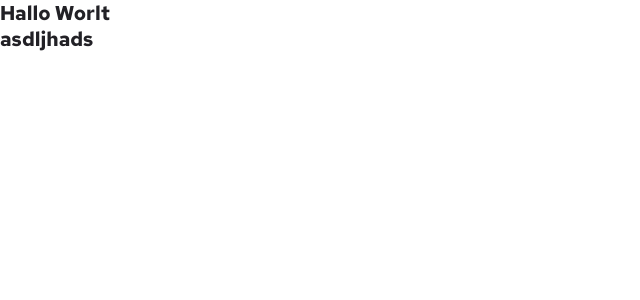
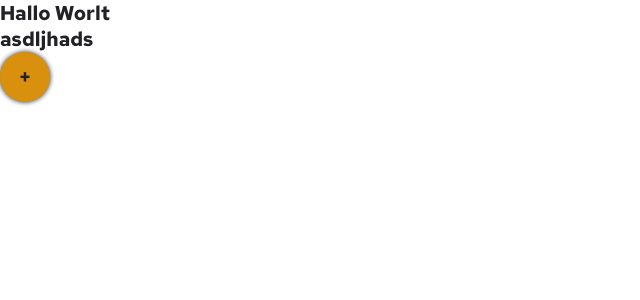
Before and after one commit to saltyniggo/BAMBUS, a Vue app in the folder Frontend/BAMBUS/: page / in a window 1280 px wide. Shown: the top 300 px of the page, without its empty margins (0-640 px from the left). Built offline with nearby package versions, Linux system fonts and the light colour scheme.

Commit message:
round button

```diff
--- a/Frontend/BAMBUS/src/App.vue
+++ b/Frontend/BAMBUS/src/App.vue
@@ -1,6 +1,8 @@
 <template>
   <h3>Hallo Worlt</h3>
   <side-nav></side-nav>
+  <round-button></round-button>
+
 
   <RouterView />
 </template>
@@ -8,6 +10,7 @@
 <script>
 import { RouterLink, RouterView } from "vue-router";
 import SideNav from "./components/SideNav.vue";
+import roundButton from "./components/base-components/round-button.vue";
 
 export default {
   name: "App",
@@ -15,6 +18,7 @@
     RouterLink,
     RouterView,
     SideNav,
+    roundButton,
   },
 };
 </script>
--- /dev/null
+++ b/Frontend/BAMBUS/src/components/base-components/round-button.vue
@@ -0,0 +1,26 @@
+<template>
+    <button class="round-button">
+        <slot>
+            <i class="fa-solid fa-face-smile" style="color: #fafafa;"></i>
+            <h3>+</h3>
+
+        </slot>
+    </button>
+</template>
+
+<script>
+</script>
+
+<style scoped>
+button.round-button {
+    width: 50px;
+    height: 50px;
+    border-radius: 50%;
+    background-color: #D9910D;
+    color: #F2EAE4;
+    border: none;
+    box-shadow: 0px 0px 5px 0px #222126;
+    cursor: pointer;
+    transition: 0.3s;
+}
+</style>
```
Also changed, not shown: Frontend/BAMBUS/src/components/base-components/rectangle-button.vue (added).
